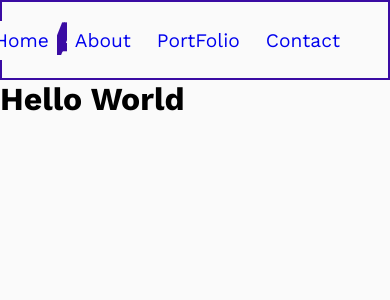
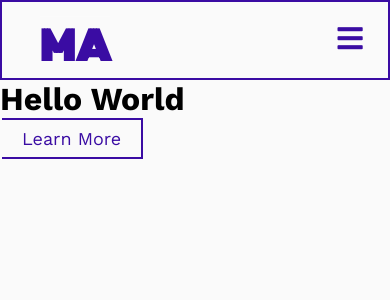
Before and after one commit to oladimeji16/olatohdimeji, a React (Create React App) app: page / in a window 390 px wide. Shown: the top 300 px of the page. Built offline with nearby package versions, Linux system fonts and the light colour scheme.

Commit message:
Finished Button component

```diff
--- a/src/components/App.jsx
+++ b/src/components/App.jsx
@@ -1,10 +1,12 @@
 import React from 'react'
 import NavBar from './navbar/NavBar'
+import {Button} from './button/Button'
 
 function App() {
     return <div className= 'App'>
         <NavBar />
         <h1>Hello World</h1>
+        <Button>Learn More</Button>
     </div>
 }
 
--- a/src/components/button/Button.css
+++ b/src/components/button/Button.css
@@ -0,0 +1,45 @@
+:root{
+    --primary: #3A0CA3;
+}
+
+.btn {
+    padding: 8px 20px;
+    border-radius: none;
+    outline: none;
+    border:  2px solid #3A0CA3;
+}
+
+.btn:hover {
+    padding: 8px 20px;
+    transition: all 0.5s ease-out ;
+    background-color: #3A0CA3;
+    color: #fafafa;
+    transition: 250ms;
+}
+
+.btn--primary {
+    background-color: #fafafa;
+}
+
+.btn--outline {
+    background-color: transparent;
+    color: #3A0CA3;
+    padding: 8px 20px;
+    border-radius: none;
+    border: 2px solid #3A0CA3;
+    transition: all 0.5s ease-out;
+}
+
+.btn--medium {
+    padding: 8px 20px;
+    border-radius: none;
+    font-size: 18px;
+    color: #3A0CA3;
+}
+
+.btn--large {
+    padding: 8px 20px;
+    border-radius: none;
+    font-size: 24px;
+    color: #3A0CA3;
+}
--- a/src/components/navbar/NavBar.css
+++ b/src/components/navbar/NavBar.css
@@ -35,8 +35,8 @@
 }
 
 .nav-links:hover{
-    background-color: #3A0CA3;
-    color: #fafafa;
+    text-decoration: underline #3A0CA3 ;
+    color: #3a0ca3;
     transition: all 0.5s ease-in-out;
 }
 
@@ -52,3 +52,61 @@
 .menu-icon {
     display: none;
 }
+
+@media screen and (max-width: 960px) {
+    .NavBarItems {
+        position: relative;
+    }
+    .nav-menu {
+        display: flex;
+        flex-direction: column;
+        width: 100%;
+        height: 500px;
+        position: absolute;
+        top: 80px;
+        left: -100%;
+        opacity: 1;
+        transition: all 0.5s ease;
+    }
+    .nav-menu.active {
+        background: transparent;
+        left: 0;
+        opacity: 1;
+        transition: all 0.5s ease;
+        z-index: 1;
+    }
+    .nav-links{
+        text-align: center;
+        padding: 2rem;
+        width: 100%;
+        display: table;
+    }
+
+    .nav-links:hover{
+        text-decoration: underline;
+        border-radius: 0;
+        color: #fafafa;
+    }
+
+    .navbar-logo {
+        position: absolute;
+        top: 0;
+        left: 0;
+        transform: translate(25%, 25%);
+    }
+
+    .menu-icon {
+        display: block;
+        position: absolute;
+        top: 0;
+        right: 0;
+        transform: translate(-100%, 60%);
+        font-size: 1.8rem;
+        cursor: pointer;
+    }
+
+    .fa-times {
+        color: #3A0CA3;
+        font-size: 2rem;
+    }
+}
--- a/src/components/navbar/NavBar.jsx
+++ b/src/components/navbar/NavBar.jsx
@@ -6,7 +6,7 @@ class NavBar extends Component {
     state = {clicked: false}
 
  handleClick = ()=> {
-        this.setState({clicked: this.state.clicked})
+        this.setState({clicked: !this.state.clicked})
     }
 
     render() {
```
